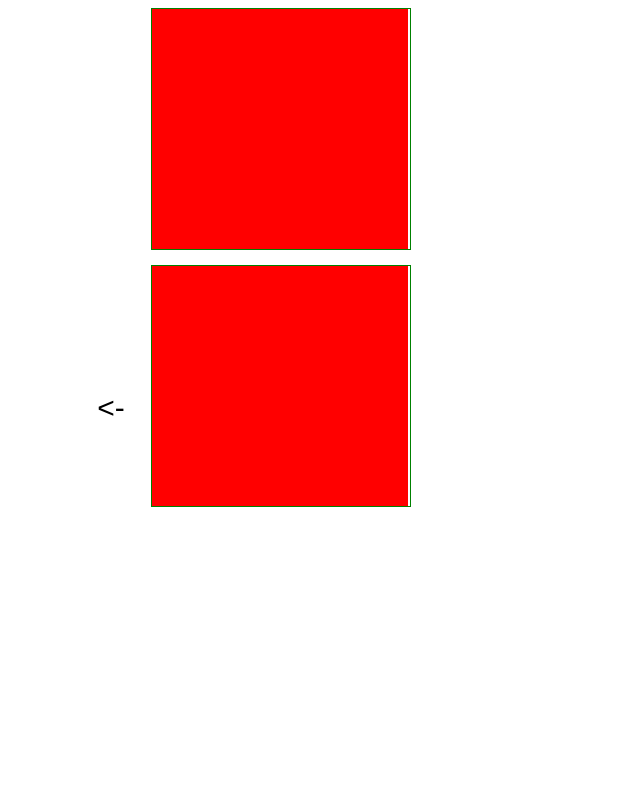
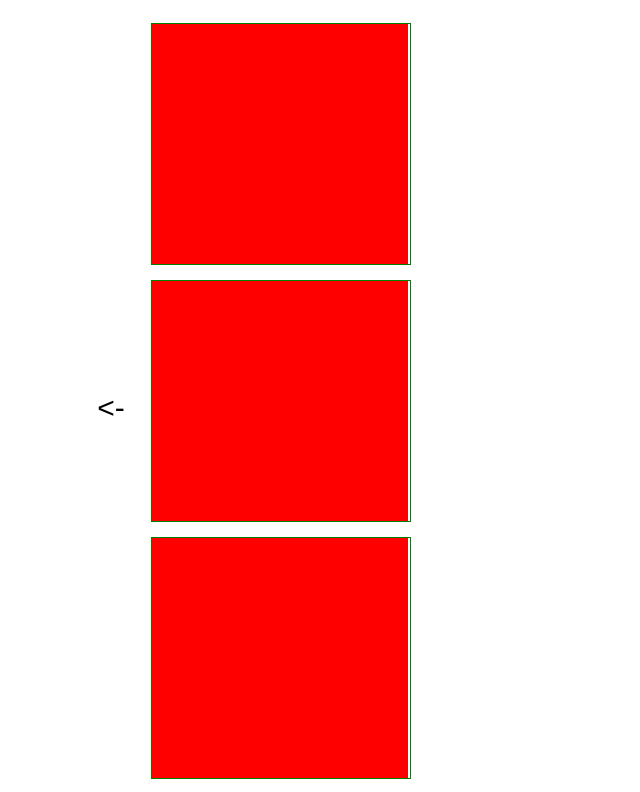
Before and after one commit to ArthurSBs/TCC-LumeProject, a Vue app: page /dashboard in a window 1280 px wide. Shown: the top 792 px of the page, without its empty margins (0-640 px from the left). Built offline with nearby package versions, Linux system fonts and the light colour scheme; the HTML template or start-up script is replaced by a standard one.

Commit message:
EU ODEIO O LUCAS

```diff
--- a/src/pages/Dashboard.vue
+++ b/src/pages/Dashboard.vue
@@ -7,14 +7,19 @@ import Sidebar from '@/components/menus/Sidebar.vue';
     <div class="layout">
         <Sidebar/>
         <div class="sections-container">
-            <div class="section-top">
+            <div class="menu-section">
                 <div class="merda"></div>
             </div>
-            <div class="section-top">
+            <div class="menu-section">
+                <div class="merda"></div>
+            </div>
+            <div class="menu-section">
+                <div class="merda"></div>
+            </div>
+            <div class="menu-section">
                 <div class="merda"></div>
             </div>
         </div>
-
     </div>
 </template>
 
@@ -30,14 +35,19 @@ import Sidebar from '@/components/menus/Sidebar.vue';
 .sections-container{
     display: flex;
     flex-direction: column; // stack sections vertically
+
+    padding-top: 15px;
+
     gap: 15px;
 }
 
-.section-top{
+.menu-section{
     width: 100%;
     border: solid 1px green;
 
     display: flex;
+
+    gap: 15px;
 }
 
 .merda{
```
